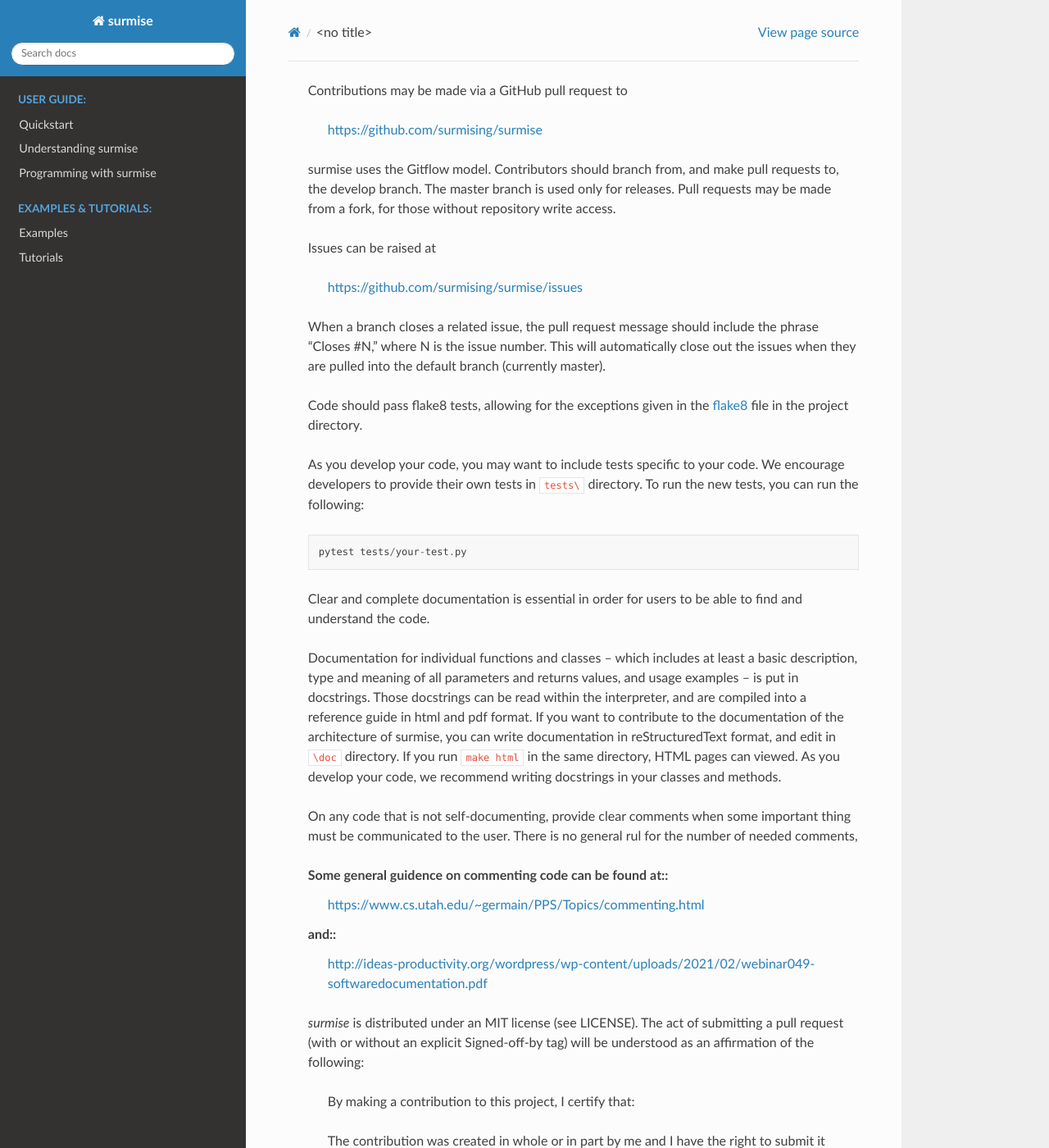
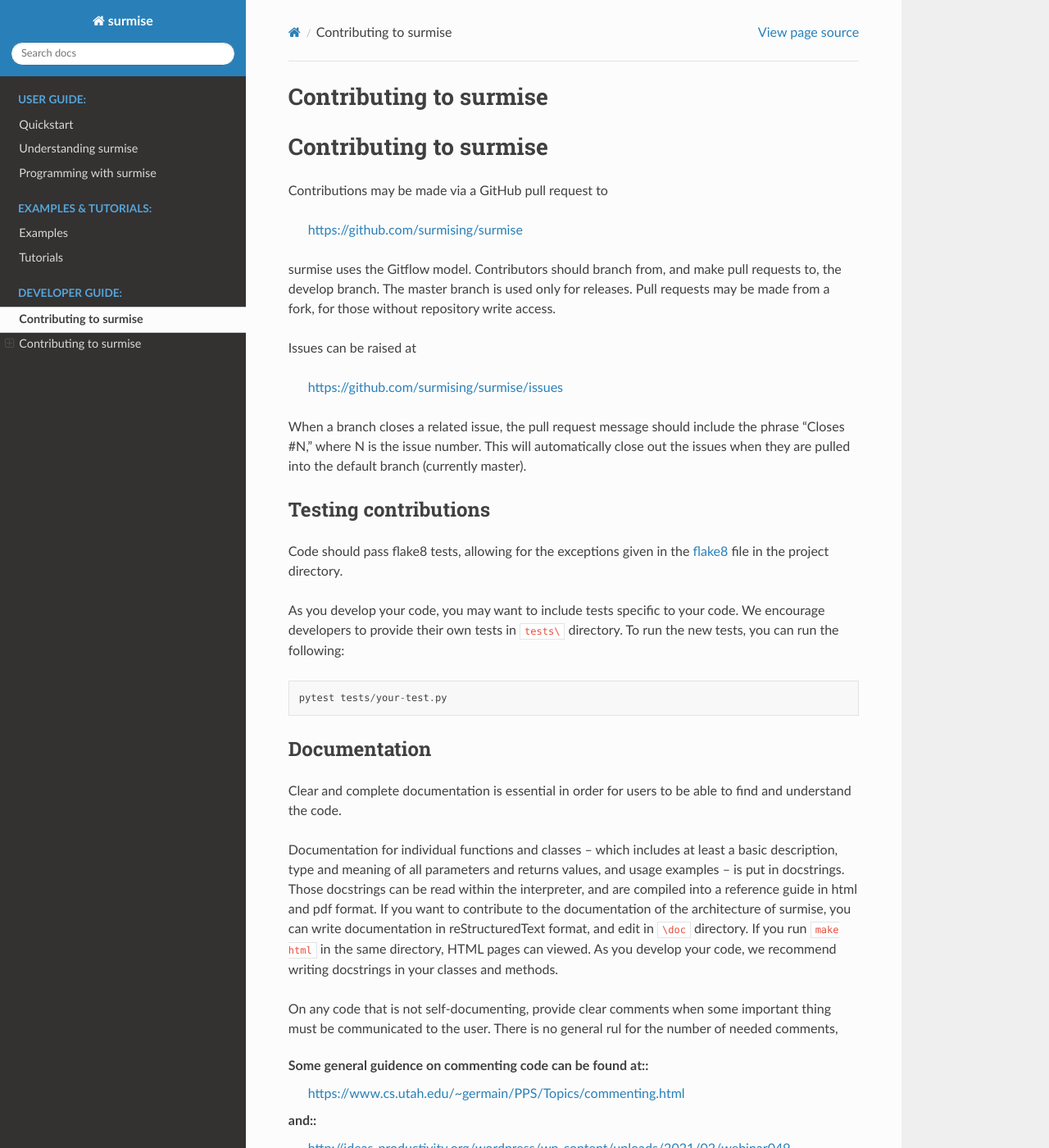
Before and after one commit to bandframework/surmise, a Sphinx documentation site: the page built from docs/contributing.rst, in a window 1280 px wide and 1400 px high. Shown: the whole window at 82% size. Built offline with Sphinx 7.4.7 and the Read the Docs theme 2.0.0, drawn with Linux system fonts in a browser that asks for light colours; pages that are not in the unit, such as notebooks, are missing from menus; some of the changed text lies outside the part shown.

Commit message:
still working toward organization

```diff
--- a/docs/contributing.rst
+++ b/docs/contributing.rst
@@ -1,2 +1,5 @@
-	.. include:: ../CONTRIBUTING.rst
-	.. include:: ../tests/README.rst
+Contributing to surmise
+=========================
+
+.. include:: ../CONTRIBUTING.rst
+.. include:: ../tests/README.rst
--- a/docs/index.rst
+++ b/docs/index.rst
@@ -24,6 +23,11 @@
    examples
    tutorials
 
+.. toctree::
+   :caption: Developer Guide:
+   :maxdepth: 4
+
+   contributing
 
 Indices and tables
 ====================================
```
Also changed, not shown: other parts of docs/index.rst (+0 -1 lines).
